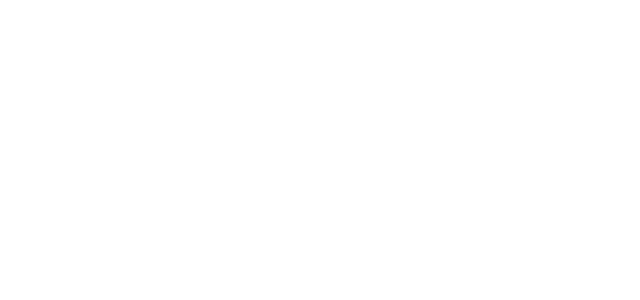
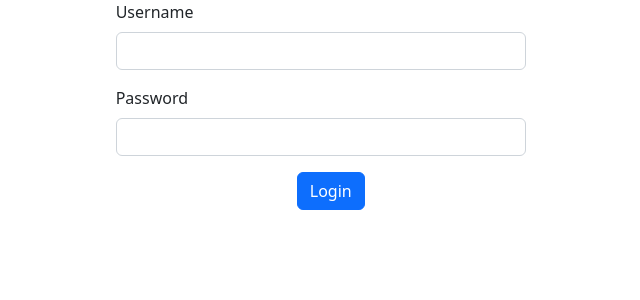
Before and after one commit to Dev-zanfa/se2022-16-OfficeQueueManager, a React (Create React App) app in the folder client/: page / in a window 1280 px wide. Shown: the top 300 px of the page, without its empty margins (319-959 px from the left). Built offline with nearby package versions, Linux system fonts and the light colour scheme.

Commit message:
added login form- task 19

```diff
--- a/client/package.json
+++ b/client/package.json
@@ -6,7 +6,9 @@
     "@testing-library/jest-dom": "^5.16.5",
     "@testing-library/react": "^13.4.0",
     "@testing-library/user-event": "^13.5.0",
+    "bootstrap": "^5.2.2",
     "react": "^18.2.0",
+    "react-bootstrap": "^2.5.0",
     "react-dom": "^18.2.0",
     "react-scripts": "5.0.1",
     "web-vitals": "^2.1.4"
--- a/client/src/App.js
+++ b/client/src/App.js
@@ -1,7 +1,11 @@
 import "./App.css";
+import { LoginForm } from "./Components/LoginForm";
+import 'bootstrap/dist/css/bootstrap.min.css'
 
 function App() {
-  return <></>;
+  return <>
+  <LoginForm></LoginForm>
+  </>;
 }
 
 export default App;
--- /dev/null
+++ b/client/src/Components/LoginForm.js
@@ -0,0 +1,38 @@
+import { Form, Row, Col, Button } from 'react-bootstrap';
+
+
+function LoginForm(props) {
+
+    return (
+
+        <Form>
+        <Row className="justify-content-md-center" >
+                <Col md={4}>
+                    <Form.Group className='mb-3' controlId='username'>
+                        <Form.Label>Username</Form.Label>
+                        <Form.Control type='text' required={true} />
+                    </Form.Group>
+
+                    <Form.Group controlId='password'>
+                        <Form.Label>Password</Form.Label>
+                        <Form.Control type='password'  required={true} minLength={6} />
+                    </Form.Group>
+                    <Row className="justify-content-md-center" >
+                        <Col md={2}>
+                        <Button  className="mt-3" type="submit">Login</Button>
+                        </Col>
+
+                            </Row>
+
+                    </Col>
+                    </Row>
+
+        </Form>
+
+
+    );
+
+
+}
+
+export { LoginForm };
```
